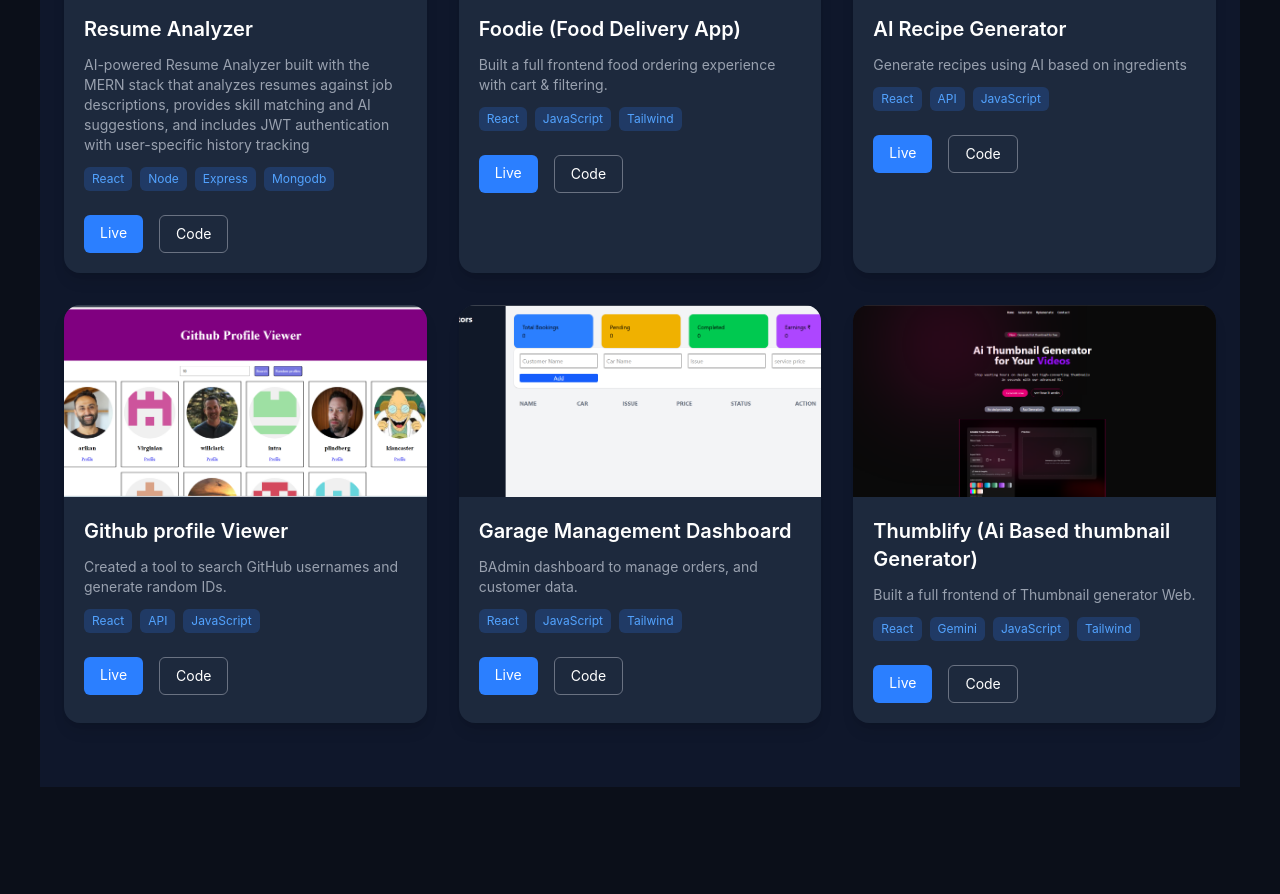
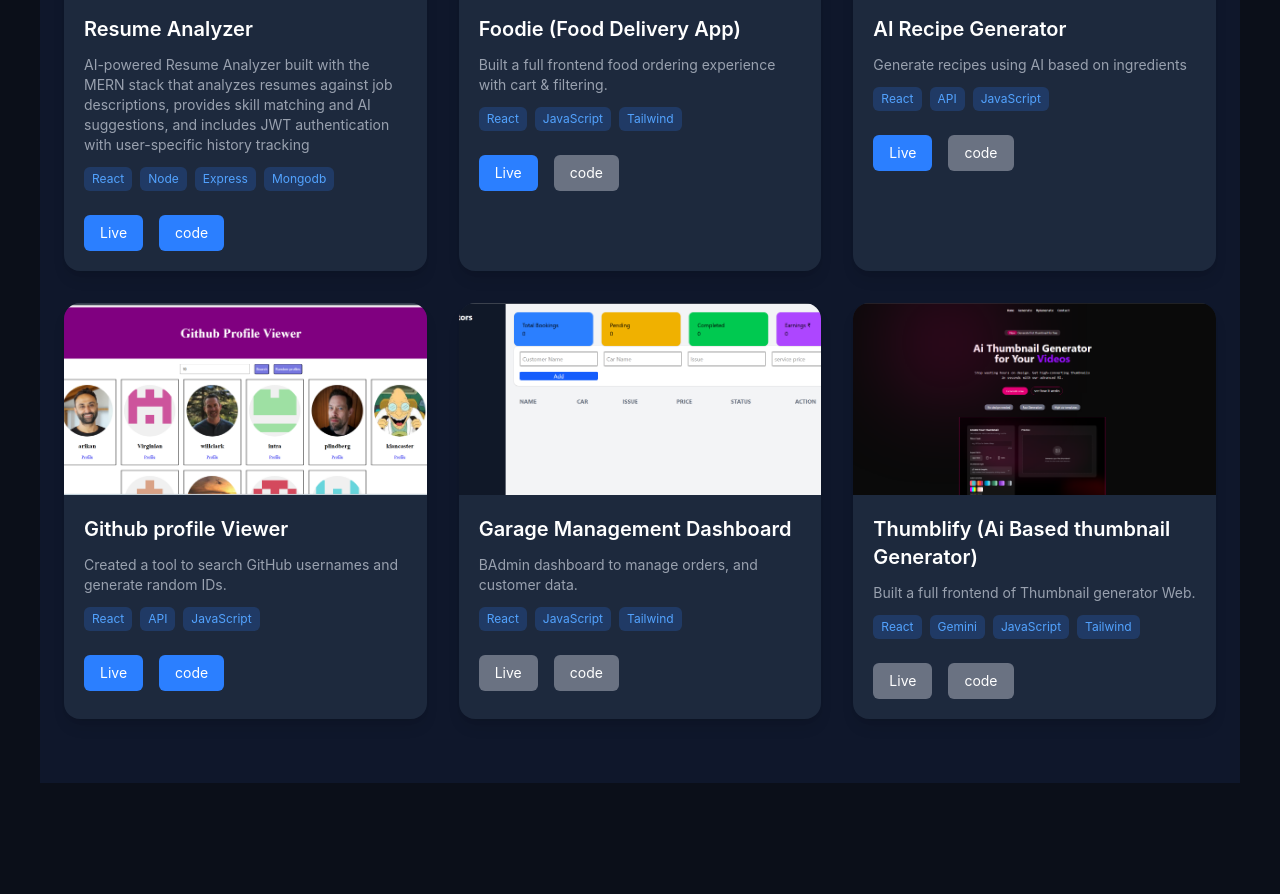
Before and after one commit to HasanainChishti/my-portfolio, a React (Vite) app: page / in a window 1280 px wide. Shown: the part 3220-4114 px from the top of the page. Built offline with nearby package versions, Linux system fonts and the light colour scheme.

Commit message:
update project/code links

```diff
--- a/src/components/Projects.jsx
+++ b/src/components/Projects.jsx
@@ -130,18 +130,41 @@ const Project = () => {
 
               {/* Buttons */}
               <div className="flex gap-4 pt-3">
-                <a
+               {
+                proj.live?(<a
                   href={proj.live}
                   className="bg-blue-500 hover:bg-blue-600 px-4 py-2 rounded-md text-sm"
                 >
                   Live
-                </a>
-                <a
+                </a>):(
+
+      <button
+        disabled
+        className="bg-gray-500  px-4 py-2 rounded-md text-sm"
+      >
+        Live
+      </button>
+
+                )
+               }
+
+                          {
+                proj.code?(<a
                   href={proj.code}
-                  className="border border-gray-500 px-4 py-2 rounded-md text-sm hover:bg-gray-700"
+                  className="bg-blue-500 hover:bg-blue-600 px-4 py-2 rounded-md text-sm"
                 >
-                  Code
-                </a>
+                  code
+                </a>):(
+
+      <button
+        disabled
+        className="bg-gray-500  px-4 py-2 rounded-md text-sm"
+      >
+        code
+      </button>
+
+                )
+               }
               </div>
             </div>
           </div>
```
